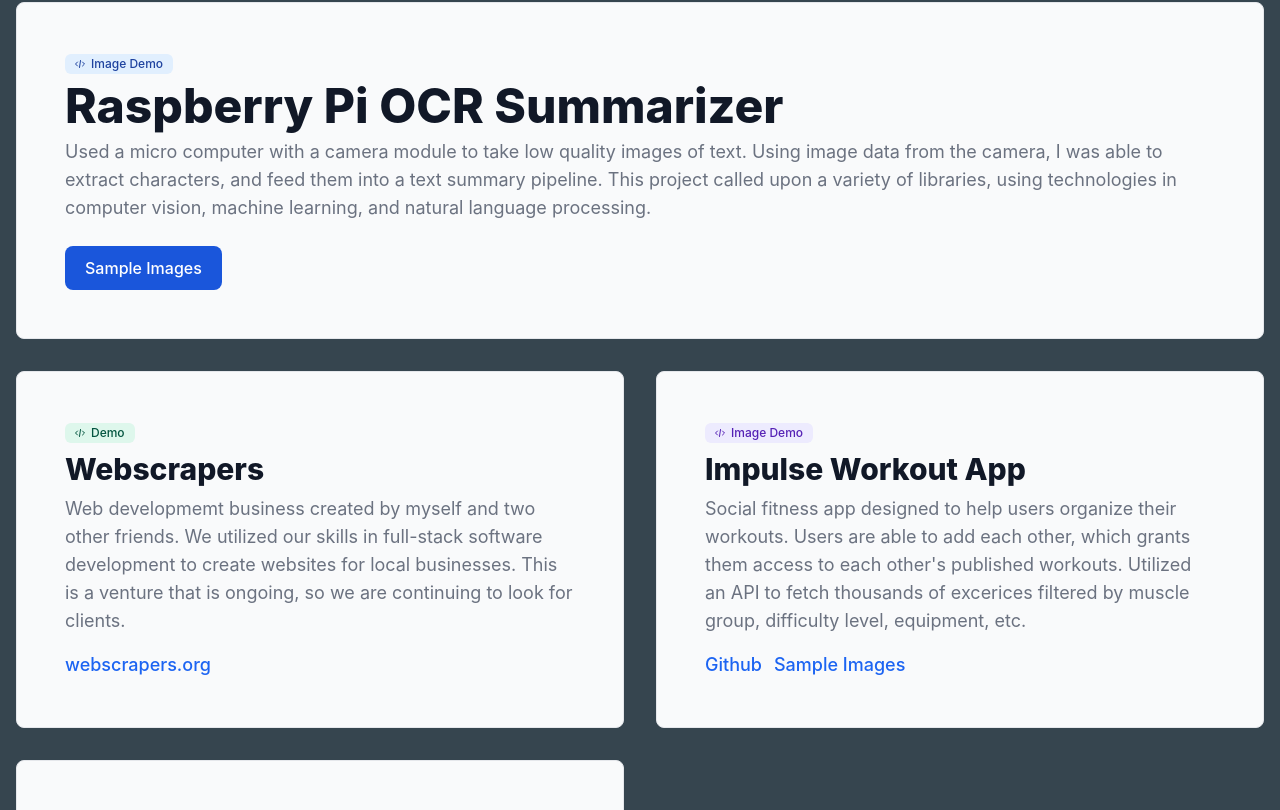
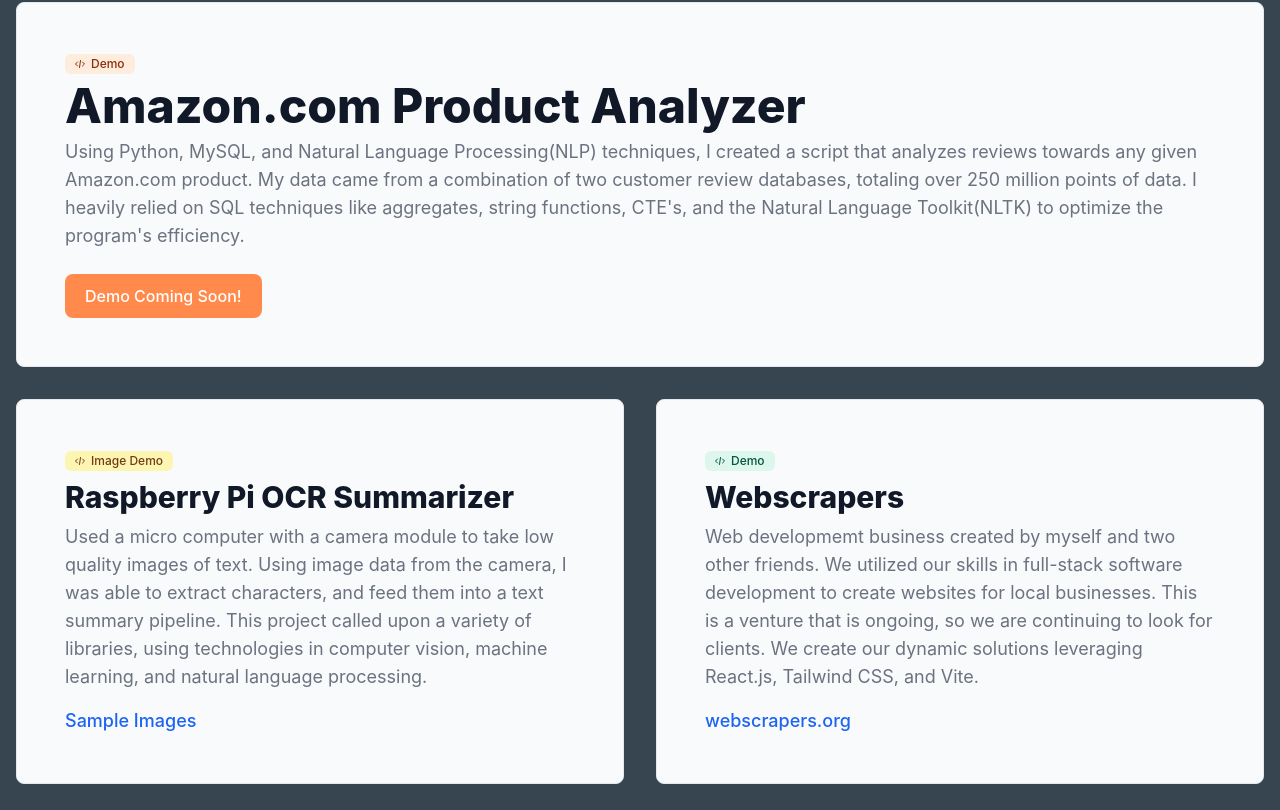
Before and after one commit to vedantp1621/personalsite, a React (Create React App) app: page / in a window 1280 px wide. Shown: the part 2790-3600 px from the top of the page. Built offline with nearby package versions, Linux system fonts and the light colour scheme; what tw-elements would draw is missing.

Commit message:
commit as of 1/26

```diff
--- a/src/Sections/Projects.js
+++ b/src/Sections/Projects.js
@@ -7,7 +7,48 @@
 
         <div className="py-8 px-4 mx-auto max-w-screen-xl lg:py-16">
           <div className="bg-gray-50 dark:bg-gray-800 border border-gray-200 dark:border-gray-700 rounded-lg p-8 md:p-12 mb-8">
-            <p className="bg-blue-100 text-blue-800 text-xs font-medium inline-flex items-center px-2.5 py-0.5 rounded-md dark:bg-gray-700 dark:text-blue-400 mb-2">
+            <p className="bg-orange-100 text-orange-800 text-xs font-medium inline-flex items-center px-2.5 py-0.5 rounded-md dark:bg-gray-700 dark:text-blue-400 mb-2">
+              <svg
+                className="w-2.5 h-2.5 me-1.5"
+                aria-hidden="true"
+                xmlns="http://www.w3.org/2000/svg"
+                fill="none"
+                viewBox="0 0 20 16"
+              >
+                <path
+                  stroke="currentColor"
+                  strokeLinecap="round"
+                  strokeLinejoin="round"
+                  strokeWidth="2"
+                  d="M5 4 1 8l4 4m10-8 4 4-4 4M11 1 9 15"
+                />
+              </svg>
+              Demo
+            </p>
+            <h1 className="text-gray-900 dark:text-white text-3xl md:text-5xl font-extrabold mb-2">
+              Amazon.com Product Analyzer
+            </h1>
+            <p className="text-lg font-normal text-gray-500 dark:text-gray-400 mb-6">
+              Using Python, MySQL, and Natural Language Processing(NLP)
+              techniques, I created a script that analyzes reviews towards any
+              given Amazon.com product. My data came from a combination of two
+              customer review databases, totaling over 250 million
+              points of data. I heavily relied on SQL techniques like
+              aggregates, string functions, CTE's, and the Natural Language
+              Toolkit(NLTK) to optimize the program's efficiency.
+            </p>
+            <button
+              className="inline-flex justify-center items-center py-2.5 px-5 text-base font-medium text-center text-white rounded-lg bg-orange-400 hover:bg-blue-800 focus:ring-4 focus:ring-blue-300 dark:focus:ring-blue-900"
+              target="_blank"
+              rel="noopener noreferrer"
+            >
+              Demo Coming Soon!
+            </button>
+          </div>
+
+          <div className="grid md:grid-cols-2 gap-8">
+            <div className="bg-gray-50 dark:bg-gray-800 border border-gray-200 dark:border-gray-700 rounded-lg p-8 md:p-12">
+              <p className="bg-yellow-100 text-yellow-800 text-xs font-medium inline-flex items-center px-2.5 py-0.5 rounded-md dark:bg-gray-700 dark:text-green-400 mb-2">
                 <svg
                   className="w-2.5 h-2.5 me-1.5"
                   aria-hidden="true"
@@ -25,10 +66,10 @@
                 </svg>
                 Image Demo
               </p>
-            <h1 className="text-gray-900 dark:text-white text-3xl md:text-5xl font-extrabold mb-2">
+              <h2 className="text-gray-900 dark:text-white text-3xl font-extrabold mb-2">
                 Raspberry Pi OCR Summarizer
-            </h1>
-            <p className="text-lg font-normal text-gray-500 dark:text-gray-400 mb-6">
+              </h2>
+              <p className="text-lg font-normal text-gray-500 dark:text-gray-400 mb-4">
                 Used a micro computer with a camera module to take low quality
                 images of text. Using image data from the camera, I was able to
                 extract characters, and feed them into a text summary pipeline.
@@ -38,7 +79,7 @@
               </p>
               <a
                 href="https://docs.google.com/presentation/d/1np0eR8Sxbrn7FDmA1tCazrk8-DZt7iyXT6X9HTkIgq8/edit?usp=sharing"
-              className="inline-flex justify-center items-center py-2.5 px-5 text-base font-medium text-center text-white rounded-lg bg-blue-700 hover:bg-blue-800 focus:ring-4 focus:ring-blue-300 dark:focus:ring-blue-900"
+                className="text-blue-600 dark:text-blue-500 hover:underline font-medium text-lg inline-flex items-center"
                 target="_blank"
                 rel="noopener noreferrer"
               >
@@ -46,7 +87,6 @@
               </a>
             </div>
 
-          <div className="grid md:grid-cols-2 gap-8">
             <div className="bg-gray-50 dark:bg-gray-800 border border-gray-200 dark:border-gray-700 rounded-lg p-8 md:p-12">
               <p className="bg-green-100 text-green-800 text-xs font-medium inline-flex items-center px-2.5 py-0.5 rounded-md dark:bg-gray-700 dark:text-green-400 mb-2">
                 <svg
@@ -74,7 +114,8 @@
                 friends. We utilized our skills in full-stack software
                 development to create websites for local businesses. This is a
                 venture that is ongoing, so we are continuing to look for
-                clients.
+                clients. We create our dynamic solutions leveraging React.js,
+                Tailwind CSS, and Vite.
               </p>
               <a
                 href="https://webscrapers.org/"
@@ -85,6 +126,7 @@
                 webscrapers.org
               </a>
             </div>
+
             <div className="bg-gray-50 dark:bg-gray-800 border border-gray-200 dark:border-gray-700 rounded-lg p-8 md:p-12">
               <a
                 href="https://docs.google.com/presentation/d/1C55xx0iuZxkgIDcGtdVzLzj6qlmxoCyT5WYhqj00Obw/edit#slide=id.p"
```
Lines whose indentation alone changed are shown as unchanged.
